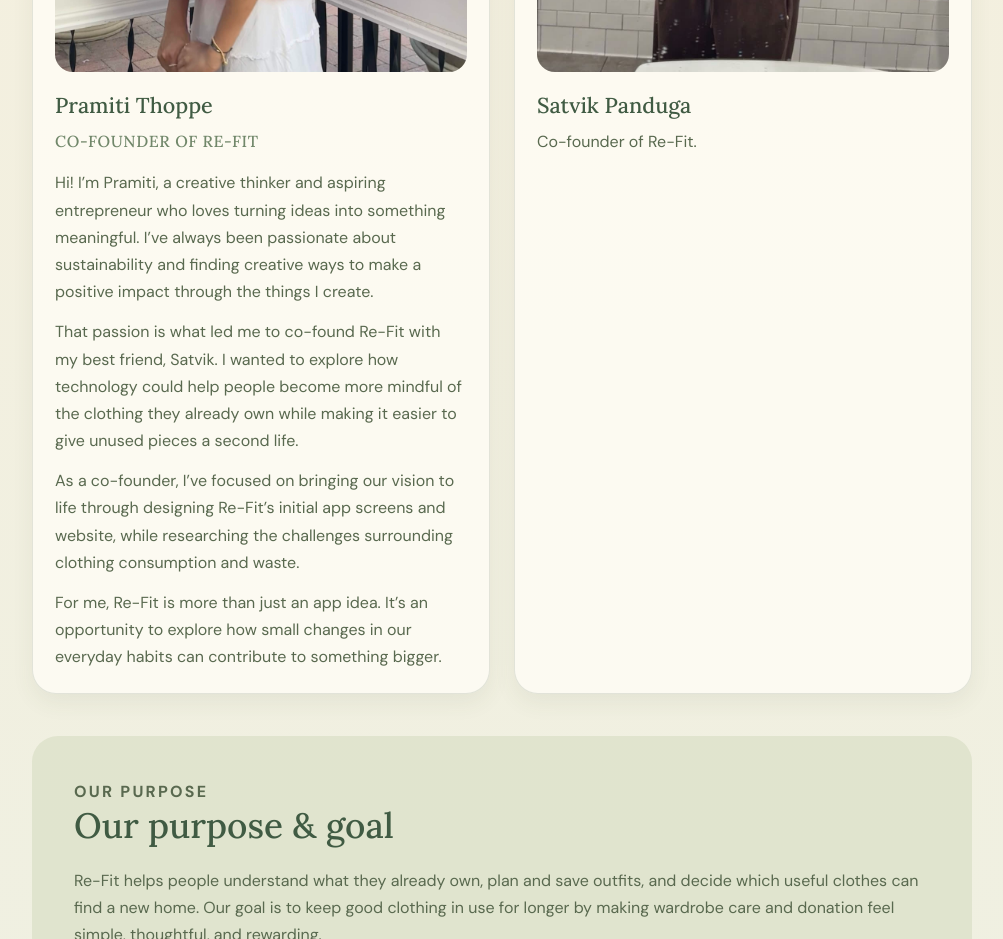
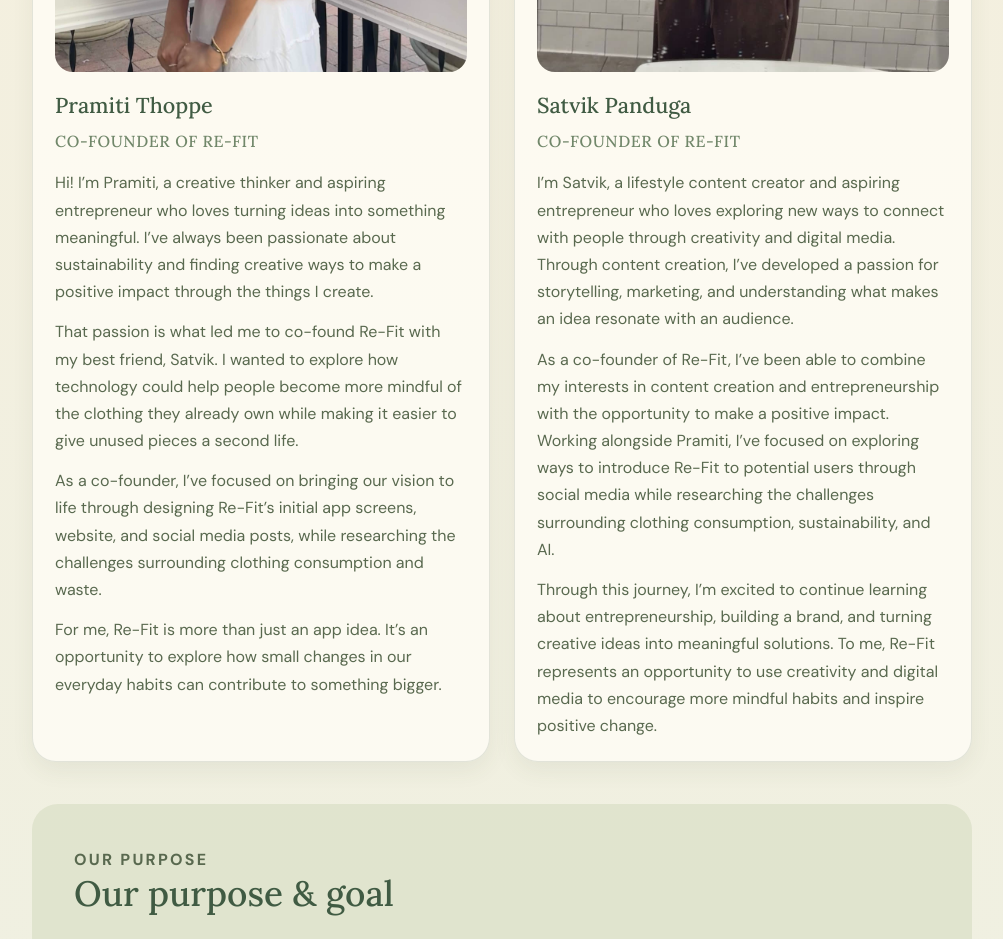
Before and after one commit to lambjam/Re-fit, a plain HTML site: page about.html in a window 1280 px wide. Shown: the part 940-1879 px from the top of the page, without its empty margins (138-1141 px from the left). Drawn offline with Linux system fonts and the light colour scheme.

Commit message:
Update founder biographies

```diff
--- a/about.html
+++ b/about.html
@@ -32,14 +32,19 @@
             <div class="team-bio">
               <p>Hi! I’m Pramiti, a creative thinker and aspiring entrepreneur who loves turning ideas into something meaningful. I’ve always been passionate about sustainability and finding creative ways to make a positive impact through the things I create.</p>
               <p>That passion is what led me to co-found Re-Fit with my best friend, Satvik. I wanted to explore how technology could help people become more mindful of the clothing they already own while making it easier to give unused pieces a second life.</p>
-              <p>As a co-founder, I’ve focused on bringing our vision to life through designing Re-Fit’s initial app screens and website, while researching the challenges surrounding clothing consumption and waste.</p>
+              <p>As a co-founder, I’ve focused on bringing our vision to life through designing Re-Fit’s initial app screens, website, and social media posts, while researching the challenges surrounding clothing consumption and waste.</p>
               <p>For me, Re-Fit is more than just an app idea. It’s an opportunity to explore how small changes in our everyday habits can contribute to something bigger.</p>
             </div>
           </article>
           <article class="team-member">
             <img class="team-photo team-photo-image team-photo-satvik" src="assets/satvik%20cofounder.png" alt="Satvik Panduga, co-founder of Re-Fit">
             <h3>Satvik Panduga</h3>
-            <p>Co-founder of Re-Fit.</p>
+            <p class="team-role">Co-founder of Re-Fit</p>
+            <div class="team-bio">
+              <p>I’m Satvik, a lifestyle content creator and aspiring entrepreneur who loves exploring new ways to connect with people through creativity and digital media. Through content creation, I’ve developed a passion for storytelling, marketing, and understanding what makes an idea resonate with an audience.</p>
+              <p>As a co-founder of Re-Fit, I’ve been able to combine my interests in content creation and entrepreneurship with the opportunity to make a positive impact. Working alongside Pramiti, I’ve focused on exploring ways to introduce Re-Fit to potential users through social media while researching the challenges surrounding clothing consumption, sustainability, and AI.</p>
+              <p>Through this journey, I’m excited to continue learning about entrepreneurship, building a brand, and turning creative ideas into meaningful solutions. To me, Re-Fit represents an opportunity to use creativity and digital media to encourage more mindful habits and inspire positive change.</p>
+            </div>
           </article>
         </div>
       </section>
```
